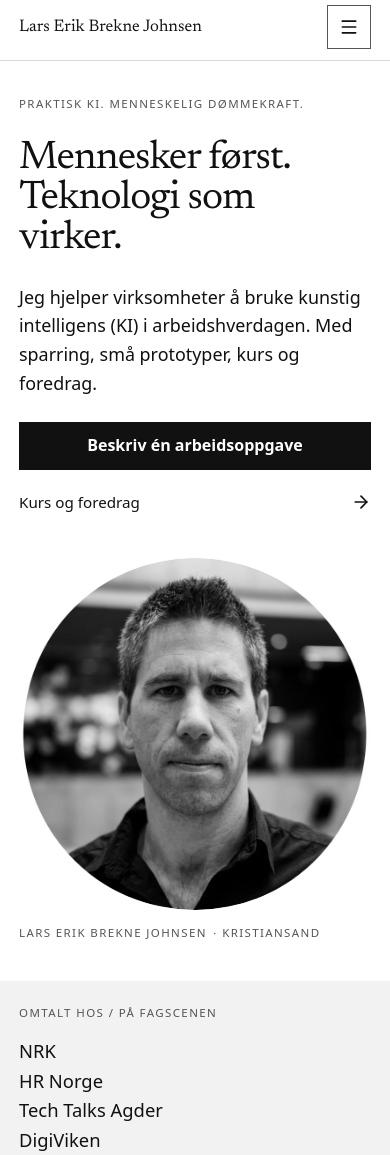
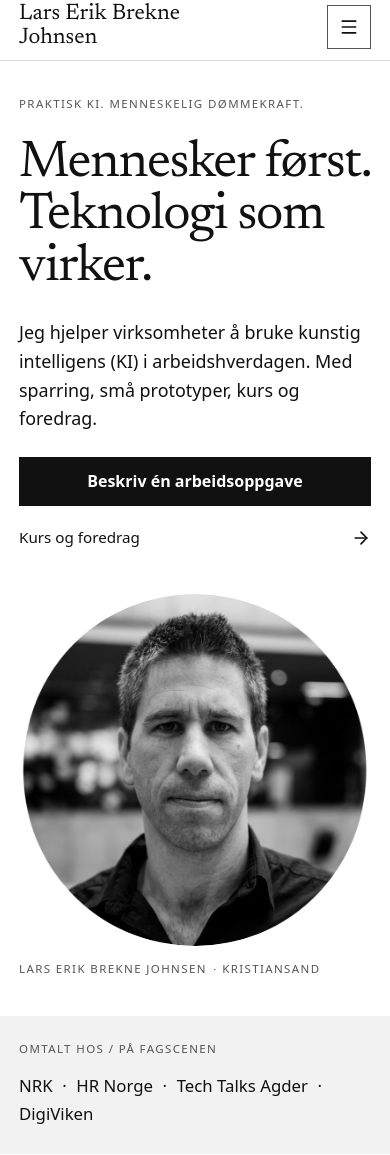
Before and after one commit to Luaze1985/personlignettsidenyeste, a website: page index.html in a window 390 px wide. Shown: the part 6-1161 px from the top of the page. Drawn offline with Linux system fonts and the light colour scheme.

Commit message:
Rett mobilavvik mot Figma etter ny gjennomgang
Navnet i headeren står på to linjer, H1 er større på mobil (ca. 52 px
ved 390 px), og «Omtalt hos» vises på rad med punkt mellom navnene.

Co-Authored-By: Claude Opus 5.5 <noreply@anthropic.com>

```diff
--- a/css/style.css
+++ b/css/style.css
@@ -177,19 +177,20 @@ footer p { margin:0; }
     .hero-actions { flex-direction:column; align-items:stretch; gap:.5rem; margin-top:1.5rem; }
     .hero-actions .button { width:100%; }
     .hero-secondary-action { justify-content:space-between; }
-    h1 { max-width:12ch; font-size:clamp(2.5rem,9vw,3.6rem); }
+    h1 { max-width:12ch; font-size:clamp(2.6rem,13.3vw,3.6rem); }
     .fit-grid, .talks { grid-template-columns:1fr; }
     .steps { grid-template-columns:1fr; }
     .services li { grid-template-columns:2.25rem minmax(0,1fr); }
     .proof-list li, .press-list li { grid-template-columns:1fr; gap:.45rem; }
     .press-meta { text-align:left; }
-    .mentions ul { flex-direction:column; gap:.35rem; font-size:1.15rem; }
+    .mentions ul { gap:.35rem .6rem; font-size:1.05rem; }
+    .mentions li:not(:last-child)::after { content:"·"; margin-left:.6rem; }
     .simple-list { columns:1; }
     .talks { gap:1.4rem; }
     .contact-panel { margin-top:3rem; }
 }
 @media (max-width:390px) {
-    .site-name { font-size:1.05rem; }
+    .site-name { max-width:13.5ch; font-size:1.4rem; line-height:1.05; }
 }
 @media (max-width:240px) {
     :root { --container:calc(100% - 24px); }
@@ -197,6 +198,7 @@ footer p { margin:0; }
     .site-home { padding:0; }
     .nav-toggle { margin-top:.5rem; }
     .site-name { font-size:.92rem; }
+    h1 { font-size:2rem; }
     .eyebrow, .step-number { font-size:.58rem; letter-spacing:.07em; }
     .steps li, .proof-quote, .contact-panel { padding:1rem; }
 }
```
